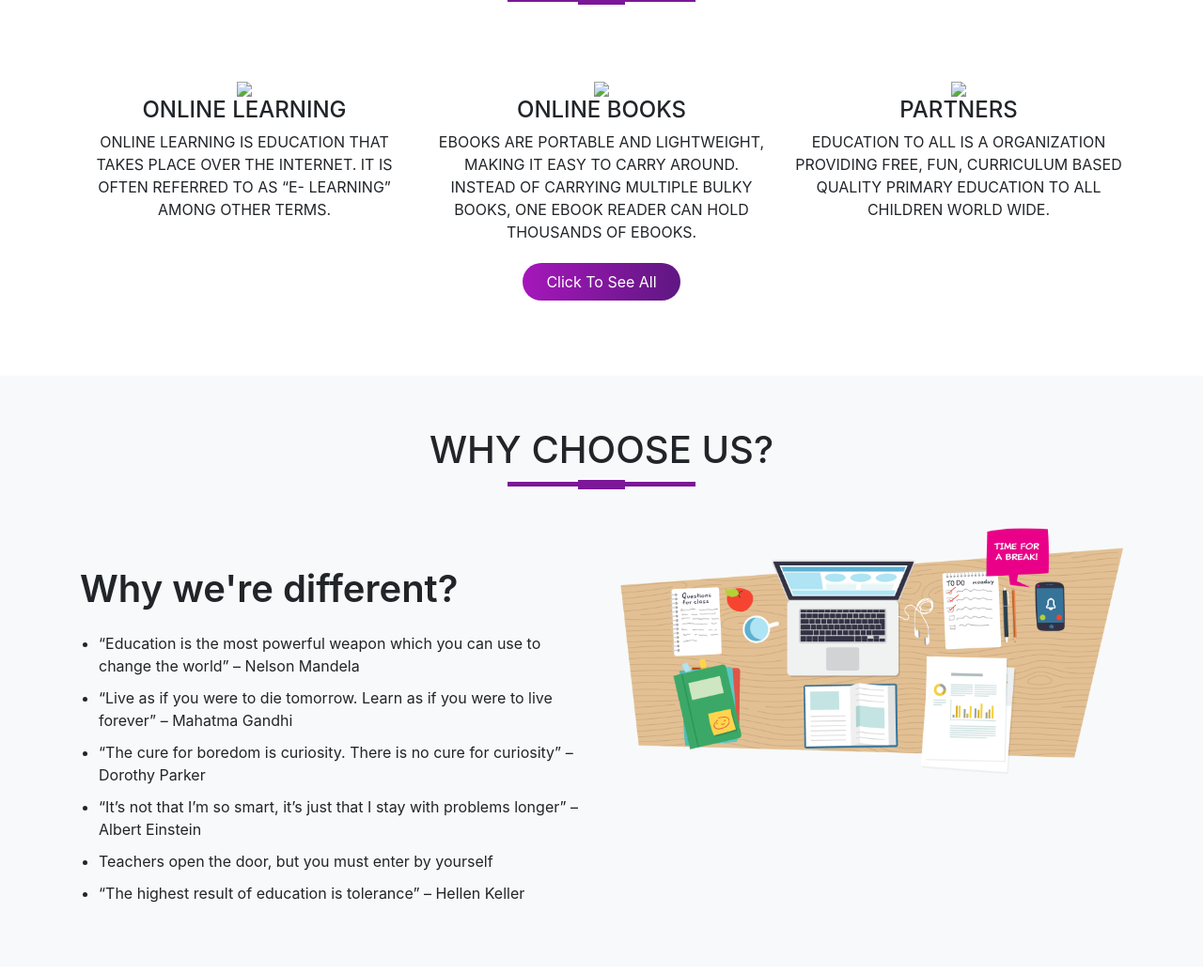
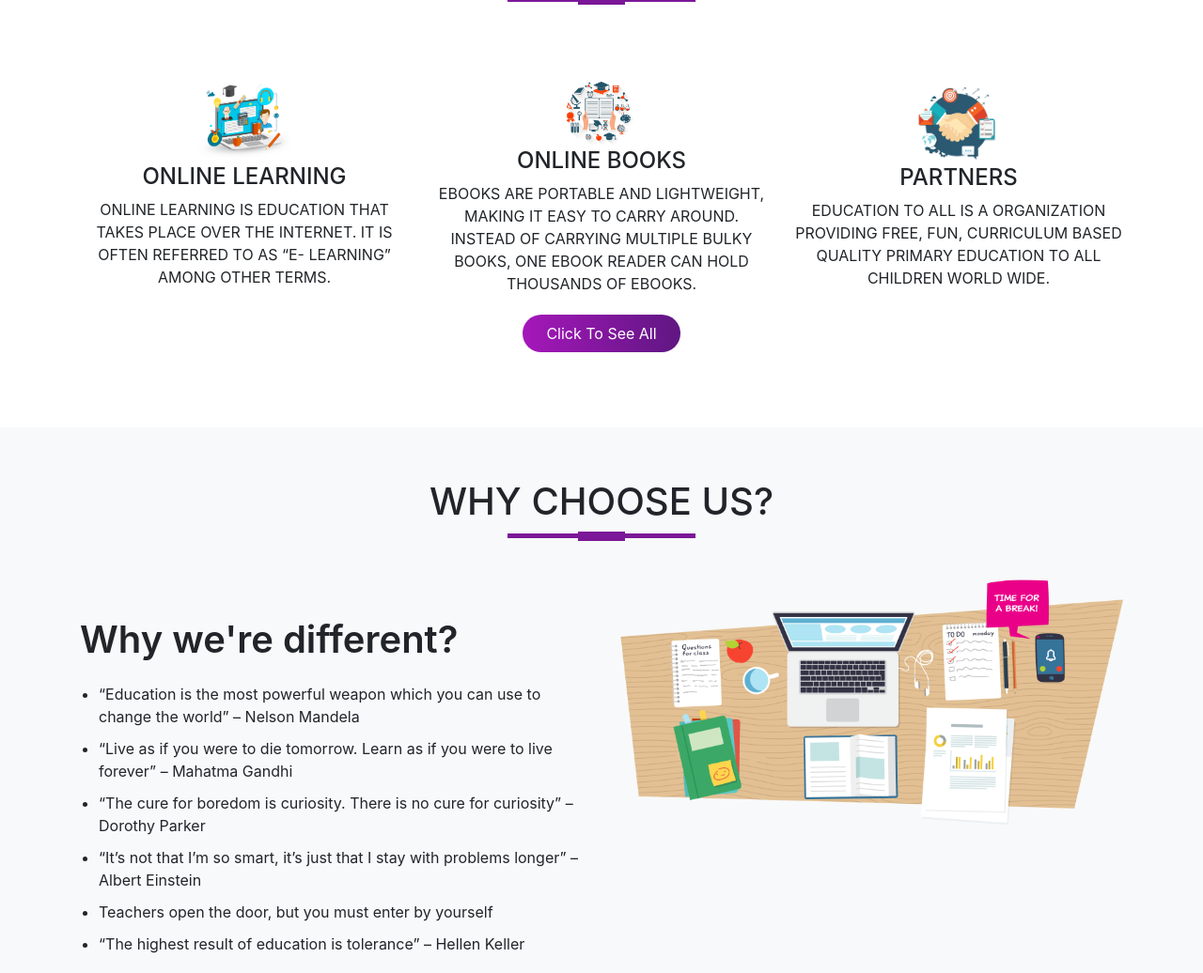
Before and after one commit to Shubham1204/education-to-all-website, a plain HTML site: page index.html in a window 1280 px wide. Shown: the part 1175-2211 px from the top of the page at 94% size. Drawn offline with nearby package versions, Linux system fonts and the light colour scheme.

Commit message:
Update index.html

```diff
--- a/index.html
+++ b/index.html
@@ -61,18 +61,18 @@
 		<h1 class="title">WHAT WE DO?</h1>
 		<div class="row text-center">
 			<div class="col-md-4 services">
-				<img src="images/online.png" class="service-img">
+				<img src="online.png" class="service-img">
 				<h4>Online Learning</h4>
 				<p>Online learning is education that takes place over the Internet. It is often referred to as “e- learning” among other terms.</p>
 			</div>
 			<div class="col-md-4 services">
-				<img src="images/onlineb.png" class="service-img">
+				<img src="onlineb.png" class="service-img">
 				<h4>Online Books</h4>
 				<p>eBooks are portable and lightweight, making it easy to carry around. Instead of carrying multiple bulky books, one eBook reader can hold thousands of eBooks.
 			</p>
 			</div>
 			<div class="col-md-4 services">
-				<img src="images/partner.png" class="service-img">
+				<img src="partner.png" class="service-img">
 				<h4>Partners</h4>
 				<p>Education to All is a organization providing free, fun, curriculum based quality primary education to all children world wide.</p>
 			</div>
@@ -142,7 +142,7 @@
 
 <!-----------footer section------------->
 <section id="footer">
-	<img src="images/wave.png" class="footer-img">
+	<img src="wave.png" class="footer-img">
 	<div class="container">
 		<div class="row">
 			<div class="col-md-4 footer-box">
```
